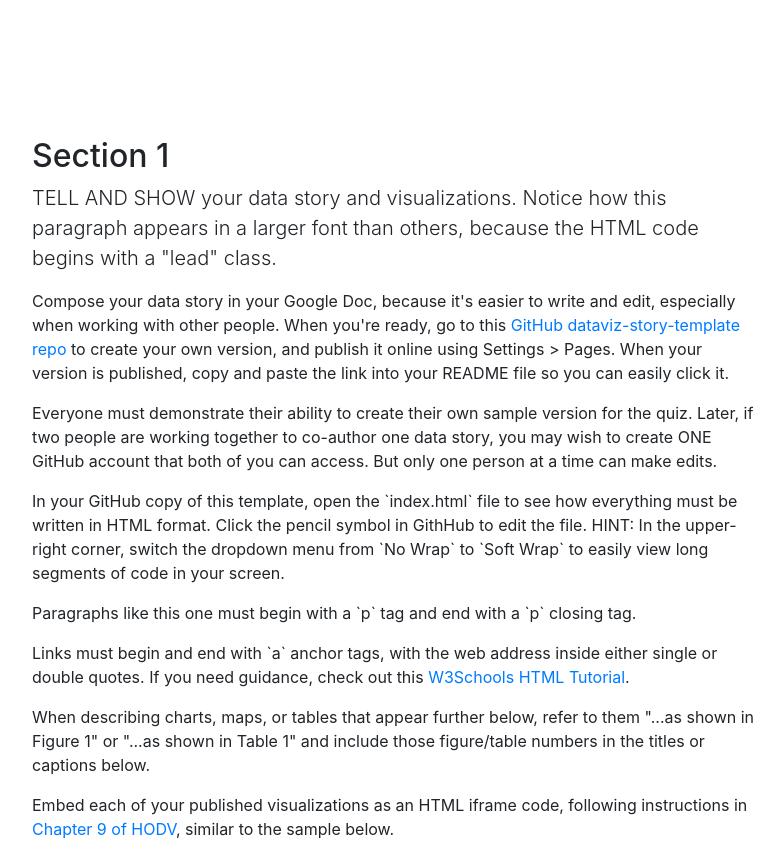
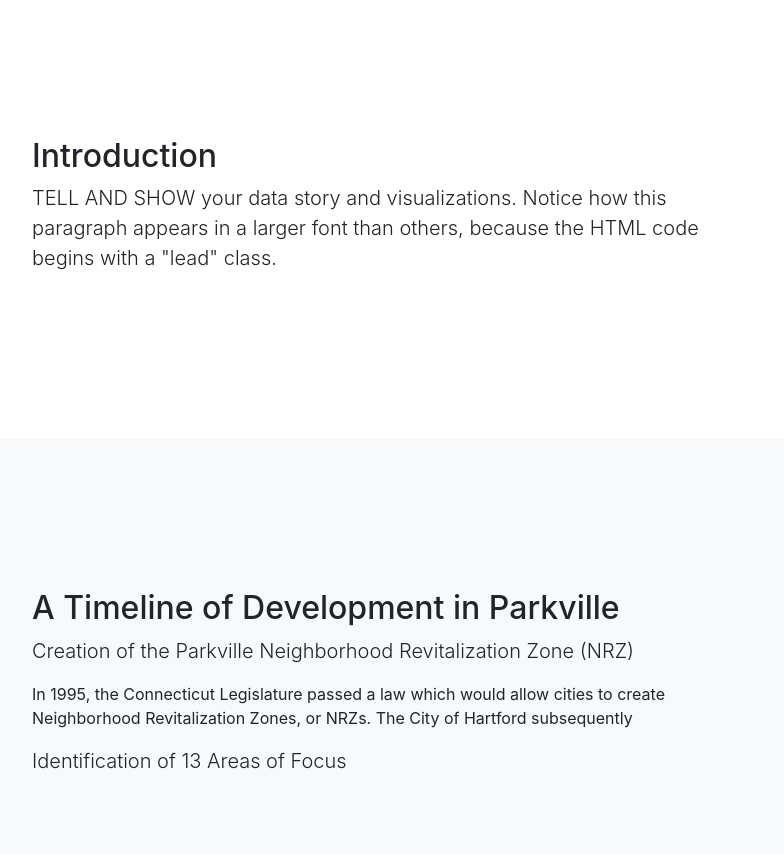
Before and after one commit to vasfalg/Parkville-Data-Story-2, a plain HTML site: page index.html in a window 1280 px wide. Shown: the part 560-1414 px from the top of the page, without its empty margins (243-1027 px from the left). Drawn offline with nearby package versions, Linux system fonts and the light colour scheme.

Commit message:
Update index.html

```diff
--- a/index.html
+++ b/index.html
@@ -66,27 +66,11 @@
     <div class="container">
       <div class="row">
         <div class="col-lg-8 mx-auto">
-          <h2>Section 1</h2>
+          <h2>Introduction</h2>
           <p class="lead">TELL AND SHOW your data story and visualizations. Notice how this paragraph appears in a larger font than others, because the HTML code begins with a "lead" class.</p>
+          <p> </p>
 
-          <p>Compose your data story in your Google Doc, because it's easier to write and edit, especially when working with other people. When you're ready, go to this <a href="https://github.com/DataVizForAll/dataviz-story-template">GitHub dataviz-story-template repo</a> to create your own version, and publish it online using Settings > Pages. When your version is published, copy and paste the link into your README file so you can easily click it.</p>
 
-          <p>Everyone must demonstrate their ability to create their own sample version for the quiz. Later, if two people are working together to co-author one data story, you may wish to create ONE GitHub account that both of you can access. But only one person at a time can make edits.</p>
-
-          <p>In your GitHub copy of this template, open the `index.html` file to see how everything must be written in HTML format. Click the pencil symbol in GithHub to edit the file. HINT: In the upper-right corner, switch the dropdown menu from `No Wrap` to `Soft Wrap` to easily view long segments of code in your screen.</p>
-
-          <p>Paragraphs like this one must begin with a `p` tag and end with a `p` closing tag.</p>
-
-          <p>Links must begin and end with `a` anchor tags, with the web address inside either single or double quotes. If you need guidance, check out this <a href='https://www.w3schools.com/html/html_basic.asp'>W3Schools HTML Tutorial</a>.
-
-          <p>When describing charts, maps, or tables that appear further below, refer to them "...as shown in Figure 1" or "...as shown in Table 1" and include those figure/table numbers in the titles or captions below.</p>
-
-          <p>Embed each of your published visualizations as an HTML iframe code, following instructions in <a href='https://handsondataviz.org/embed.html'>Chapter 9 of HODV</a>, similar to the sample below.</p>
-
-          <iframe title="Connecticut created desegregated schools for only 41 percent of Hartford Black &amp;amp; Latino students in 2019-20" aria-label="Interactive area chart" id="datawrapper-chart-fdcm0" src="https://datawrapper.dwcdn.net/fdcm0/8/" scrolling="no" frameborder="0" style="width: 0; min-width: 100% !important; border: none;" height="400"></iframe><script type="text/javascript">!function(){"use strict";window.addEventListener("message",(function(e){if(void 0!==e.data["datawrapper-height"]){var t=document.querySelectorAll("iframe");for(var a in e.data["datawrapper-height"])for(var r=0;r<t.length;r++){if(t[r].contentWindow===e.source)t[r].style.height=e.data["datawrapper-height"][a]+"px"}}}))}();
-          </script>
-
-          <p>ADD CAPTIONS like this -- Figure 1: Explore the <a href="https://datawrapper.dwcdn.net/fdcm0/">interactive chart</a> AND ADD your description of the chart here. Make sure your caption includes a direct link to your published chart or map in case the embed code fails to display.</p>
         </div>
       </div>
     </div>
@@ -98,8 +82,10 @@
     <div class="container">
       <div class="row">
         <div class="col-lg-8 mx-auto">
-          <h2>Section 2</h2>
-          <p>Create a separate section to describe how you obtained your data, key steps in your process, and cautions for interpreting its meaning. Write for an audience of future DataViz students who may wish to replicate your steps. Write in HTML format and always include links to data sources, such as <a href='https://public-edsight.ct.gov/'>CT EdSight</a>, and also link to your shared Google Sheets.</p>
+          <h2>A Timeline of Development in Parkville</h2>
+          <p class="lead">Creation of the Parkville Neighborhood Revitalization Zone (NRZ)</p>
+          <p>In 1995, the Connecticut Legislature passed a law which would allow cities to create Neighborhood Revitalization Zones, or NRZs.  The City of Hartford subsequently </p>
+          <p class="lead">Identification of 13 Areas of Focus</p>
         </div>
       </div>
     </div>
```
